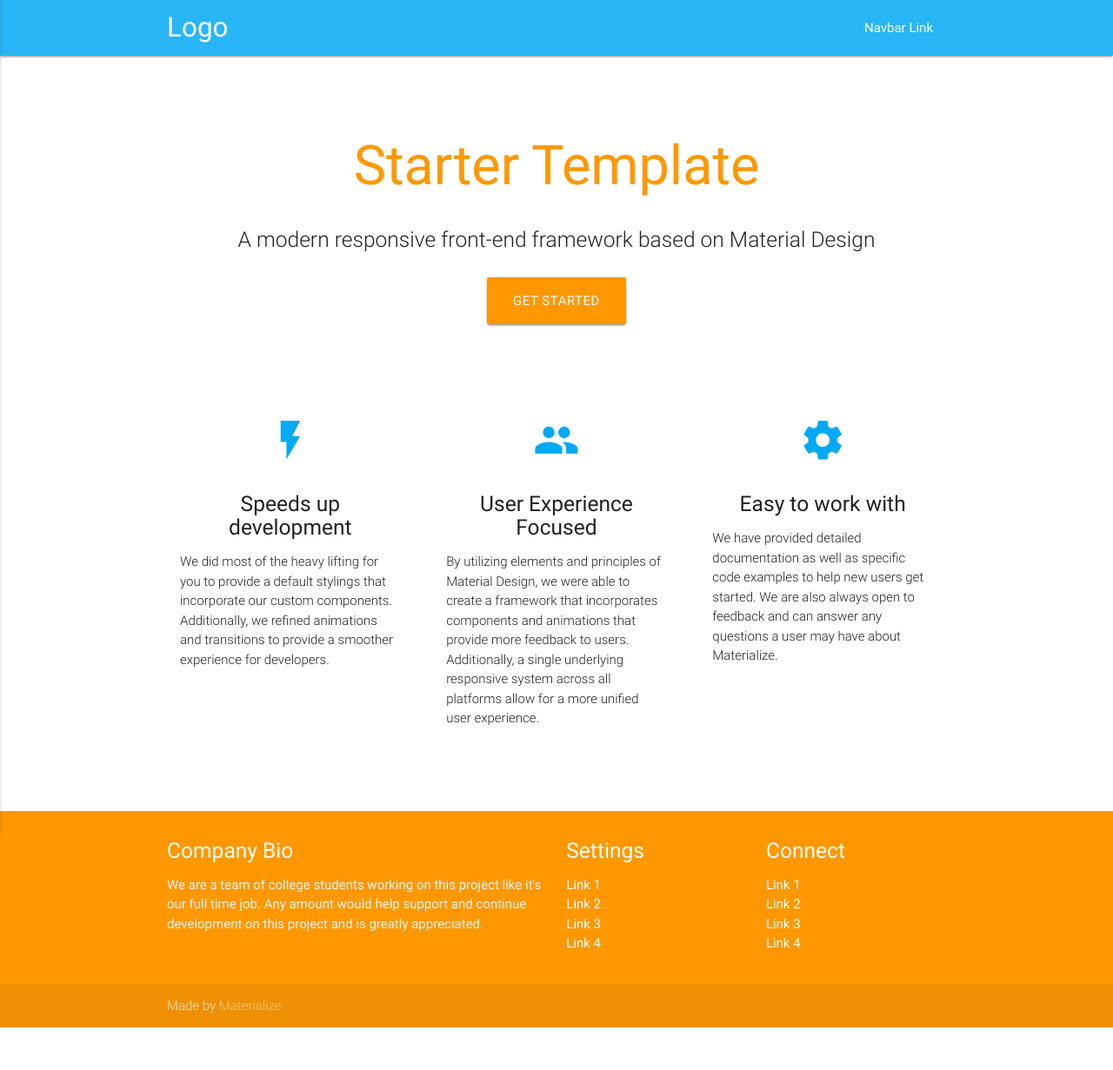
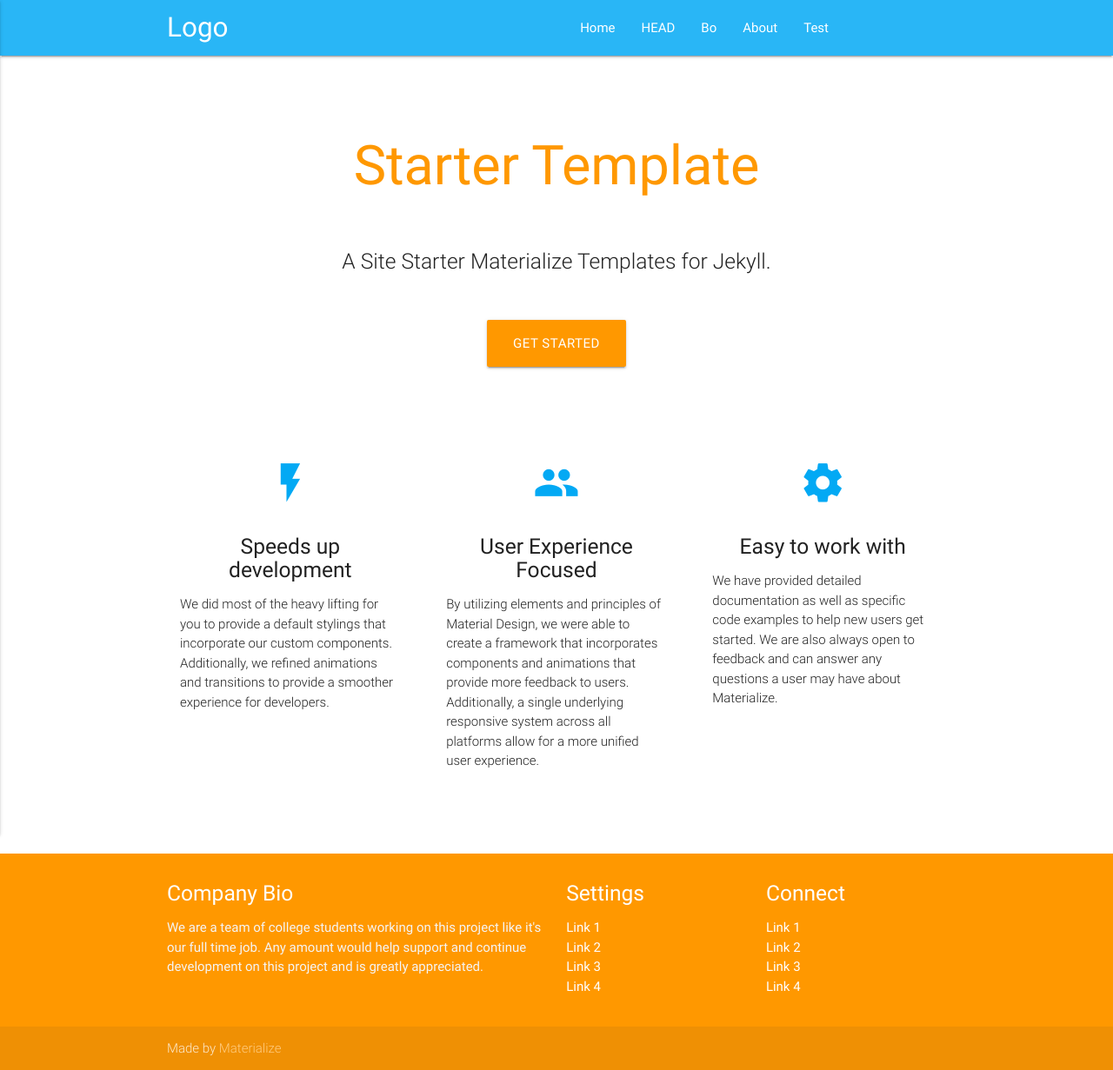
Before and after one commit to macrod68/jekyll-materialize-starter-template, a Jekyll site: the page built from index.md, in a window 1280 px wide. Shown: the whole page at 87% size. Built offline with Jekyll 4.4.1, drawn with Linux system fonts in a browser that asks for light colours; before the commit the page ends 1182 px from its top, so only the background shows below that.

Commit message:
Integration of generated pages

```diff
--- a/_config.yml
+++ b/_config.yml
@@ -1,8 +1,8 @@
-title: Jekyll Starter Materialize Template
+title: Starter Template
 author: Panoramedia
 email: panoramedia@gmail.com
 description: > # this means to ignore newlines until "baseurl:"
-  A Site Starter Materialize Templates
+  A Site Starter Materialize Templates for Jekyll
 
 twitter_username: macrod68
 github_username:  macrod68
--- a/_includes/header.html
+++ b/_includes/header.html
@@ -1,12 +1,21 @@
 <nav class="light-blue lighten-1" role="navigation">
-    <div class="nav-wrapper container"><a id="logo-container" href="#" class="brand-logo">Logo</a>
-      <ul class="right hide-on-med-and-down">
-        <li><a href="#">Navbar Link</a></li>
-      </ul>
+    <div class="nav-wrapper container"><a id="logo-container" class="brand-logo" href="{{ "/" | relative_url }}">Logo</a>
+    {% assign sorted_pages = site.pages | sort:"order" %}
+        {% if sorted_pages %}
+          <ul class="right hide-on-med-and-down">
+            <li><a href="{{ "/" | relative_url }}">Home </a></li>
+                {% for node in sorted_pages %}
+                    <li><a href="{{node.url}}">{{node.title}}</a></li>
+                {% endfor %}
+          </ul>
 
-      <ul id="nav-mobile" class="side-nav">
-        <li><a href="#">Navbar Link</a></li>
-      </ul>
+          <ul id="nav-mobile" class="side-nav">
+            <li><a href="#">Home</a></li>
+                {% for node in sorted_pages %}
+                    <li><a href="{{node.url}}">{{node.title}}</a></li>
+                {% endfor %}
+          </ul>
+        {% endif %}
       <a href="#" data-activates="nav-mobile" class="button-collapse"><i class="material-icons">menu</i></a>
     </div>
 </nav>
--- a/_layouts/home.html
+++ b/_layouts/home.html
@@ -5,10 +5,11 @@ layout: default
   <div class="section no-pad-bot" id="index-banner">
     <div class="container">
       <br><br>
-      <h1 class="header center orange-text">Starter Template</h1>
+      <h1 class="header center orange-text">{{ site.title }}</h1>
       <div class="row center">
-        <h5 class="header col s12 light">A modern responsive front-end framework based on Material Design</h5>
+        <h5 class="header col s12 light">{{ content }}</h5>
       </div>
+
       <div class="row center">
         <a href="http://materializecss.com/getting-started.html" id="download-button" class="btn-large waves-effect waves-light orange">Get Started</a>
       </div>
--- a/index.md
+++ b/index.md
@@ -1,8 +1,5 @@
 ---
-#
-# You don't need to edit this file, it's empty on purpose.
-# Edit minima's home layout instead if you wanna make some changes
-# See: https://jekyllrb.com/docs/themes/#overriding-theme-defaults
-#
 layout: home
 ---
+
+A Site Starter Materialize Templates for Jekyll.
```
Also changed, not shown: about.md (+1 -0 lines), bo.md (added, +8 -0 lines), test.md (added, +8 -0 lines).
